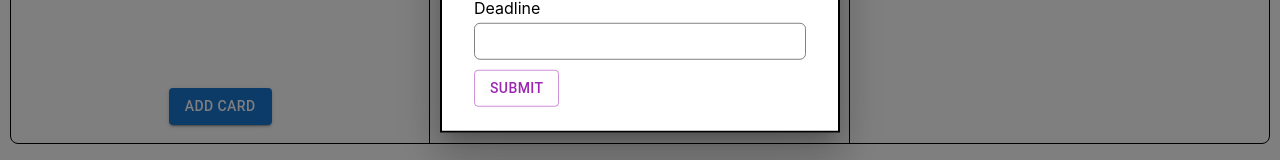
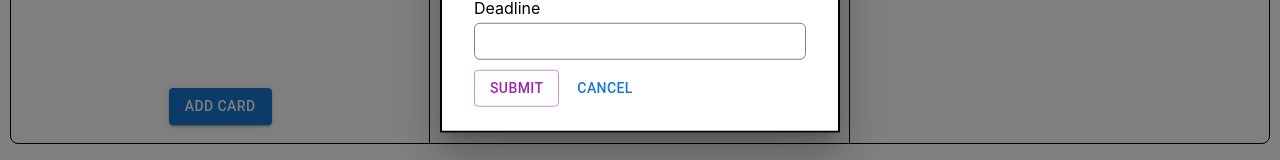
Before and after one commit to Vijendra-Achar/Ramsoft-trello, a React (Create React App) app: page / in a window 1280 px wide. Both pictures are taken after a click on the button "ADD CARD". Shown: the part 447-607 px from the top of the page. Built offline with nearby package versions, Linux system fonts and the light colour scheme.

Commit message:
Cancel button handled

```diff
--- a/src/App.jsx
+++ b/src/App.jsx
@@ -91,6 +91,10 @@ export default function App() {
     event.preventDefault();
   };
 
+  const handleCancel = () => {
+    setOpenAddNewTask(false);
+  };
+
   return (
     <div>
       <header data-testid="header" className="header">
@@ -132,7 +136,7 @@ export default function App() {
       </div>
 
       {/* Popup for new task */}
-      {openAddNewTask && <Form open={openAddNewTask} addNewTask={addNewTask} />}
+      {openAddNewTask && <Form open={openAddNewTask} addNewTask={addNewTask} handleCancel={handleCancel} />}
     </div>
   );
 }
--- a/src/components/form/index.jsx
+++ b/src/components/form/index.jsx
@@ -17,7 +17,7 @@ const style = {
   pb: 3,
 };
 
-const TaskForm = ({ open = false, addNewTask }) => {
+const TaskForm = ({ open = false, addNewTask, handleCancel }) => {
   const [newTask, setNewTask] = useState({
     heading: "",
     desc: "",
@@ -97,6 +97,10 @@ const TaskForm = ({ open = false, addNewTask }) => {
             <Button color="secondary" type="submit" variant="outlined">
               Submit
             </Button>
+
+            <Button className="cancel-button" type="button" variant="text" onClick={handleCancel}>
+              Cancel
+            </Button>
           </form>
         </Box>
       </Modal>
--- a/src/components/form/styles.scss
+++ b/src/components/form/styles.scss
@@ -21,3 +21,7 @@
     }
   }
 }
+
+.cancel-button {
+  margin-left: 10px !important;
+}
```
Lines whose indentation alone changed are shown as unchanged.
